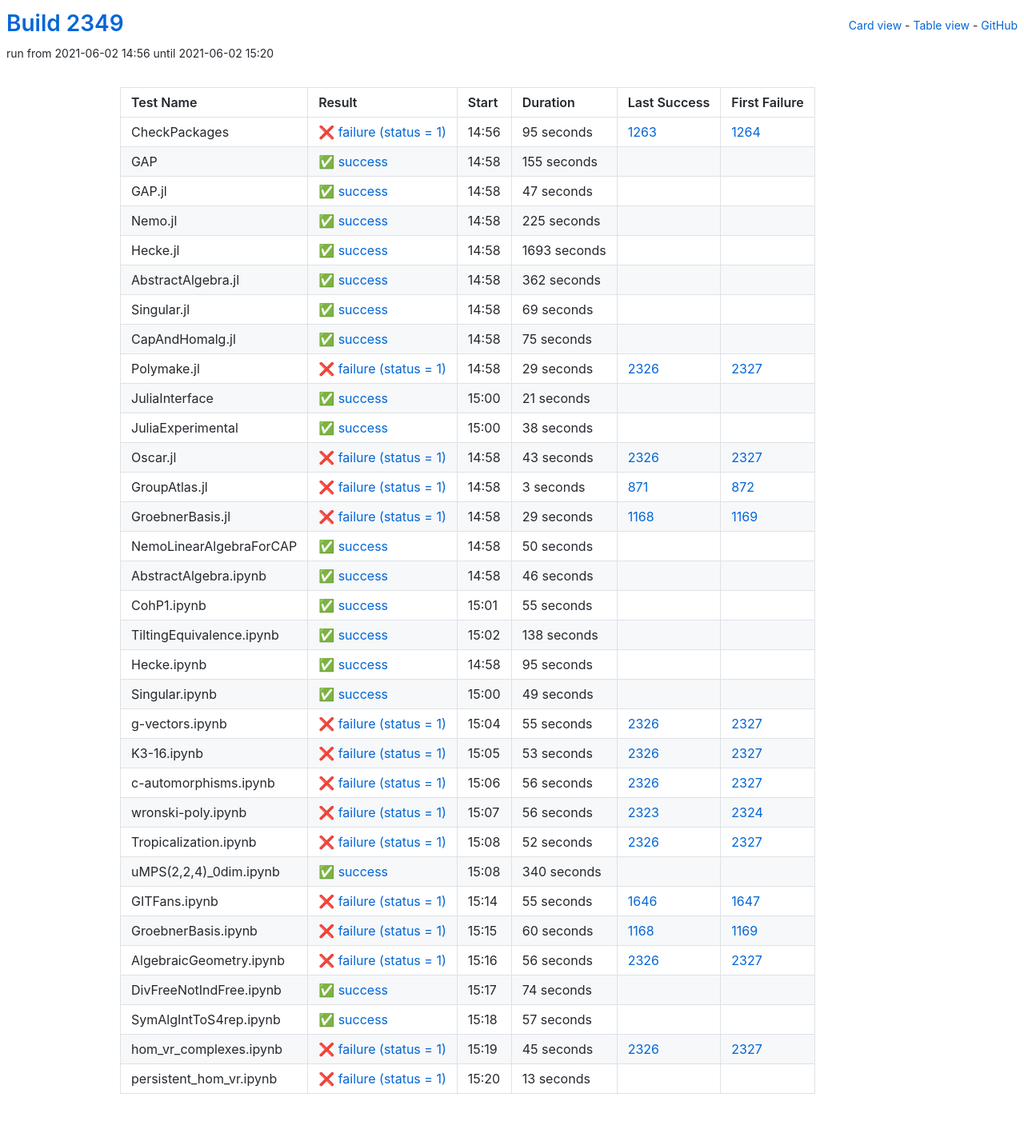
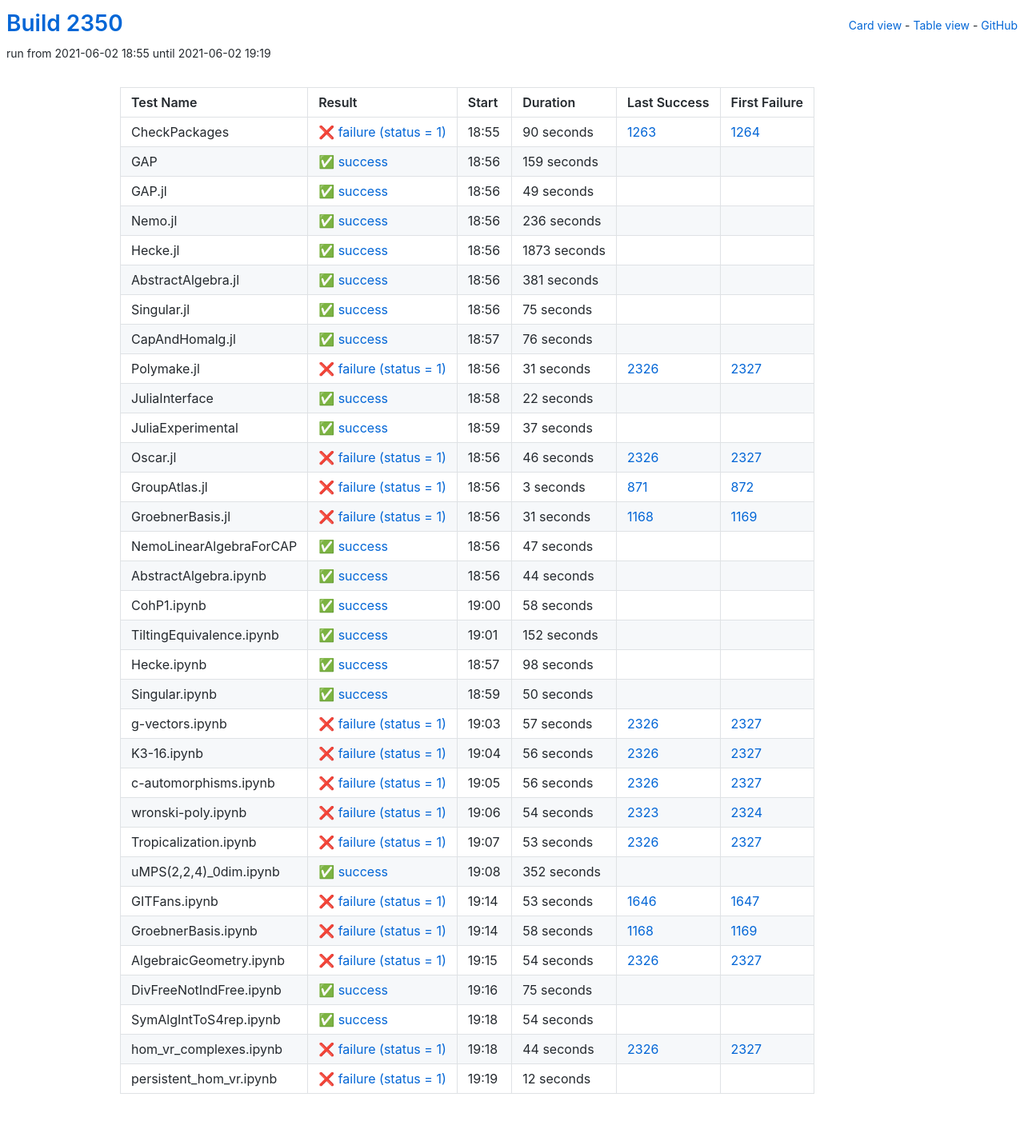
Before and after one commit to oscar-system/oscar-ci-status-stable, a Jekyll site: the page built from table.html, in a window 1280 px wide. Shown: the whole page at 80% size. Built offline with Jekyll 4.4.1, drawn with Linux system fonts in a browser that asks for light colours.

Commit message:
Build #2350

```diff
--- a/_data/ci.yml
+++ b/_data/ci.yml
@@ -1,6 +1,6 @@
 ---
-build: 2349
-build_url: https://oscarci.mathematik.uni-kl.de/job/oscar-stable/2349/
+build: 2350
+build_url: https://oscarci.mathematik.uni-kl.de/job/oscar-stable/2350/
 job: oscar-stable
 organization: oscar-system
 repo: oscar-ci-status-stable
@@ -8,92 +8,80 @@ repourl: https://github.com/oscar-system/oscar-ci-status-stable
 tests:
 - name: CheckPackages
   id: checkpackages
-  log: https://oscarci.mathematik.uni-kl.de/job/oscar-stable/2349/artifact/logs/build-2349/CheckPackages.log
-  start: 2021-06-02 14:56
+  log: https://oscarci.mathematik.uni-kl.de/job/oscar-stable/2350/artifact/logs/build-2350/CheckPackages.log
+  start: 2021-06-02 18:55
   success: false
   exitcode: 1
   status: failure
-  duration: 95
+  duration: 90
   last_success: 1263
   last_success_url: https://oscarci.mathematik.uni-kl.de/job/oscar-stable/1263/
   first_failure: 1264
   first_failure_url: https://oscarci.mathematik.uni-kl.de/job/oscar-stable/1264/
 - name: GAP
   id: gap
-  log: https://oscarci.mathematik.uni-kl.de/job/oscar-stable/2349/artifact/logs/build-2349/GAP.log
-  start: 2021-06-02 14:58
+  log: https://oscarci.mathematik.uni-kl.de/job/oscar-stable/2350/artifact/logs/build-2350/GAP.log
+  start: 2021-06-02 18:56
   success: true
   exitcode: 0
   status: success
-  duration: 155
+  duration: 159
   last_success: false
   last_success_url:
   first_failure: false
   first_failure_url:
 - name: GAP.jl
   id: gap-jl
-  log: https://oscarci.mathematik.uni-kl.de/job/oscar-stable/2349/artifact/logs/build-2349/GAP.jl.log
-  start: 2021-06-02 14:58
+  log: https://oscarci.mathematik.uni-kl.de/job/oscar-stable/2350/artifact/logs/build-2350/GAP.jl.log
+  start: 2021-06-02 18:56
   success: true
   exitcode: 0
   status: success
-  duration: 47
+  duration: 49
   last_success: false
   last_success_url:
   first_failure: false
   first_failure_url:
 - name: Nemo.jl
   id: nemo-jl
-  log: https://oscarci.mathematik.uni-kl.de/job/oscar-stable/2349/artifact/logs/build-2349/Nemo.jl.log
-  start: 2021-06-02 14:58
+  log: https://oscarci.mathematik.uni-kl.de/job/oscar-stable/2350/artifact/logs/build-2350/Nemo.jl.log
+  start: 2021-06-02 18:56
   success: true
   exitcode: 0
   status: success
-  duration: 225
+  duration: 236
   last_success: false
   last_success_url:
   first_failure: false
   first_failure_url:
 - name: Hecke.jl
   id: hecke-jl
-  log: https://oscarci.mathematik.uni-kl.de/job/oscar-stable/2349/artifact/logs/build-2349/Hecke.jl.log
-  start: 2021-06-02 14:58
+  log: https://oscarci.mathematik.uni-kl.de/job/oscar-stable/2350/artifact/logs/build-2350/Hecke.jl.log
+  start: 2021-06-02 18:56
   success: true
   exitcode: 0
   status: success
-  duration: 1693
+  duration: 1873
   last_success: false
   last_success_url:
   first_failure: false
   first_failure_url:
 - name: AbstractAlgebra.jl
   id: abstractalgebra-jl
-  log: https://oscarci.mathematik.uni-kl.de/job/oscar-stable/2349/artifact/logs/build-2349/AbstractAlgebra.jl.log
-  start: 2021-06-02 14:58
+  log: https://oscarci.mathematik.uni-kl.de/job/oscar-stable/2350/artifact/logs/build-2350/AbstractAlgebra.jl.log
+  start: 2021-06-02 18:56
   success: true
   exitcode: 0
   status: success
-  duration: 362
+  duration: 381
   last_success: false
   last_success_url:
   first_failure: false
   first_failure_url:
 - name: Singular.jl
   id: singular-jl
-  log: https://oscarci.mathematik.uni-kl.de/job/oscar-stable/2349/artifact/logs/build-2349/Singular.jl.log
-  start: 2021-06-02 14:58
-  success: true
-  exitcode: 0
-  status: success
-  duration: 69
-  last_success: false
-  last_success_url:
-  first_failure: false
-  first_failure_url:
-- name: CapAndHomalg.jl
-  id: capandhomalg-jl
-  log: https://oscarci.mathematik.uni-kl.de/job/oscar-stable/2349/artifact/logs/build-2349/CapAndHomalg.jl.log
-  start: 2021-06-02 14:58
+  log: https://oscarci.mathematik.uni-kl.de/job/oscar-stable/2350/artifact/logs/build-2350/Singular.jl.log
+  start: 2021-06-02 18:56
   success: true
   exitcode: 0
   status: success
@@ -102,58 +90,70 @@ tests:
   last_success_url:
   first_failure: false
   first_failure_url:
+- name: CapAndHomalg.jl
+  id: capandhomalg-jl
+  log: https://oscarci.mathematik.uni-kl.de/job/oscar-stable/2350/artifact/logs/build-2350/CapAndHomalg.jl.log
+  start: 2021-06-02 18:57
+  success: true
+  exitcode: 0
+  status: success
+  duration: 76
+  last_success: false
+  last_success_url:
+  first_failure: false
+  first_failure_url:
 - name: Polymake.jl
   id: polymake-jl
-  log: https://oscarci.mathematik.uni-kl.de/job/oscar-stable/2349/artifact/logs/build-2349/Polymake.jl.log
-  start: 2021-06-02 14:58
+  log: https://oscarci.mathematik.uni-kl.de/job/oscar-stable/2350/artifact/logs/build-2350/Polymake.jl.log
+  start: 2021-06-02 18:56
   success: false
   exitcode: 1
   status: failure
-  duration: 29
+  duration: 31
   last_success: 2326
   last_success_url: https://oscarci.mathematik.uni-kl.de/job/oscar-stable/2326/
   first_failure: 2327
   first_failure_url: https://oscarci.mathematik.uni-kl.de/job/oscar-stable/2327/
 - name: JuliaInterface
   id: juliainterface
-  log: https://oscarci.mathematik.uni-kl.de/job/oscar-stable/2349/artifact/logs/build-2349/JuliaInterface.log
-  start: 2021-06-02 15:00
+  log: https://oscarci.mathematik.uni-kl.de/job/oscar-stable/2350/artifact/logs/build-2350/JuliaInterface.log
+  start: 2021-06-02 18:58
   success: true
   exitcode: 0
   status: success
-  duration: 21
+  duration: 22
   last_success: false
   last_success_url:
   first_failure: false
   first_failure_url:
 - name: JuliaExperimental
   id: juliaexperimental
-  log: https://oscarci.mathematik.uni-kl.de/job/oscar-stable/2349/artifact/logs/build-2349/JuliaExperimental.log
-  start: 2021-06-02 15:00
+  log: https://oscarci.mathematik.uni-kl.de/job/oscar-stable/2350/artifact/logs/build-2350/JuliaExperimental.log
+  start: 2021-06-02 18:59
   success: true
   exitcode: 0
   status: success
-  duration: 38
+  duration: 37
   last_success: false
   last_success_url:
   first_failure: false
   first_failure_url:
 - name: Oscar.jl
   id: oscar-jl
-  log: https://oscarci.mathematik.uni-kl.de/job/oscar-stable/2349/artifact/logs/build-2349/Oscar.jl.log
-  start: 2021-06-02 14:58
+  log: https://oscarci.mathematik.uni-kl.de/job/oscar-stable/2350/artifact/logs/build-2350/Oscar.jl.log
+  start: 2021-06-02 18:56
   success: false
   exitcode: 1
   status: failure
-  duration: 43
+  duration: 46
   last_success: 2326
   last_success_url: https://oscarci.mathematik.uni-kl.de/job/oscar-stable/2326/
   first_failure: 2327
   first_failure_url: https://oscarci.mathematik.uni-kl.de/job/oscar-stable/2327/
 - name: GroupAtlas.jl
   id: groupatlas-jl
-  log: https://oscarci.mathematik.uni-kl.de/job/oscar-stable/2349/artifact/logs/build-2349/GroupAtlas.jl.log
-  start: 2021-06-02 14:58
+  log: https://oscarci.mathematik.uni-kl.de/job/oscar-stable/2350/artifact/logs/build-2350/GroupAtlas.jl.log
+  start: 2021-06-02 18:56
   success: false
   exitcode: 1
   status: failure
@@ -164,20 +164,80 @@ tests:
   first_failure_url: https://oscarci.mathematik.uni-kl.de/job/oscar-stable/872/
 - name: GroebnerBasis.jl
   id: groebnerbasis-jl
-  log: https://oscarci.mathematik.uni-kl.de/job/oscar-stable/2349/artifact/logs/build-2349/GroebnerBasis.jl.log
-  start: 2021-06-02 14:58
+  log: https://oscarci.mathematik.uni-kl.de/job/oscar-stable/2350/artifact/logs/build-2350/GroebnerBasis.jl.log
+  start: 2021-06-02 18:56
   success: false
   exitcode: 1
   status: failure
-  duration: 29
+  duration: 31
   last_success: 1168
   last_success_url: https://oscarci.mathematik.uni-kl.de/job/oscar-stable/1168/
   first_failure: 1169
   first_failure_url: https://oscarci.mathematik.uni-kl.de/job/oscar-stable/1169/
 - name: NemoLinearAlgebraForCAP
   id: nemolinearalgebraforcap
-  log: https://oscarci.mathematik.uni-kl.de/job/oscar-stable/2349/artifact/logs/build-2349/NemoLinearAlgebraForCAP.log
-  start: 2021-06-02 14:58
+  log: https://oscarci.mathematik.uni-kl.de/job/oscar-stable/2350/artifact/logs/build-2350/NemoLinearAlgebraForCAP.log
+  start: 2021-06-02 18:56
+  success: true
+  exitcode: 0
+  status: success
+  duration: 47
+  last_success: false
+  last_success_url:
+  first_failure: false
+  first_failure_url:
+- name: AbstractAlgebra.ipynb
+  id: abstractalgebra-ipynb
+  log: https://oscarci.mathematik.uni-kl.de/job/oscar-stable/2350/artifact/logs/build-2350/AbstractAlgebra.ipynb.log
+  start: 2021-06-02 18:56
+  success: true
+  exitcode: 0
+  status: success
+  duration: 44
+  last_success: false
+  last_success_url:
+  first_failure: false
+  first_failure_url:
+- name: CohP1.ipynb
+  id: cohp1-ipynb
+  log: https://oscarci.mathematik.uni-kl.de/job/oscar-stable/2350/artifact/logs/build-2350/CohP1.ipynb.log
+  start: 2021-06-02 19:00
+  success: true
+  exitcode: 0
+  status: success
+  duration: 58
+  last_success: false
+  last_success_url:
+  first_failure: false
+  first_failure_url:
+- name: TiltingEquivalence.ipynb
+  id: tiltingequivalence-ipynb
+  log: https://oscarci.mathematik.uni-kl.de/job/oscar-stable/2350/artifact/logs/build-2350/TiltingEquivalence.ipynb.log
+  start: 2021-06-02 19:01
+  success: true
+  exitcode: 0
+  status: success
+  duration: 152
+  last_success: false
+  last_success_url:
+  first_failure: false
+  first_failure_url:
+- name: Hecke.ipynb
+  id: hecke-ipynb
+  log: https://oscarci.mathematik.uni-kl.de/job/oscar-stable/2350/artifact/logs/build-2350/Hecke.ipynb.log
+  start: 2021-06-02 18:57
+  success: true
+  exitcode: 0
+  status: success
+  duration: 98
+  last_success: false
+  last_success_url:
+  first_failure: false
+  first_failure_url:
+- name: Singular.ipynb
+  id: singular-ipynb
+  log: https://oscarci.mathematik.uni-kl.de/job/oscar-stable/2350/artifact/logs/build-2350/Singular.ipynb.log
+  start: 2021-06-02 18:59
   success: true
   exitcode: 0
   status: success
@@ -186,94 +246,34 @@ tests:
   last_success_url:
   first_failure: false
   first_failure_url:
-- name: AbstractAlgebra.ipynb
-  id: abstractalgebra-ipynb
-  log: https://oscarci.mathematik.uni-kl.de/job/oscar-stable/2349/artifact/logs/build-2349/AbstractAlgebra.ipynb.log
-  start: 2021-06-02 14:58
-  success: true
-  exitcode: 0
-  status: success
-  duration: 46
-  last_success: false
-  last_success_url:
-  first_failure: false
-  first_failure_url:
-- name: CohP1.ipynb
-  id: cohp1-ipynb
-  log: https://oscarci.mathematik.uni-kl.de/job/oscar-stable/2349/artifact/logs/build-2349/CohP1.ipynb.log
-  start: 2021-06-02 15:01
-  success: true
-  exitcode: 0
-  status: success
-  duration: 55
-  last_success: false
-  last_success_url:
-  first_failure: false
-  first_failure_url:
-- name: TiltingEquivalence.ipynb
-  id: tiltingequivalence-ipynb
-  log: https://oscarci.mathematik.uni-kl.de/job/oscar-stable/2349/artifact/logs/build-2349/TiltingEquivalence.ipynb.log
-  start: 2021-06-02 15:02
-  success: true
-  exitcode: 0
-  status: success
-  duration: 138
-  last_success: false
-  last_success_url:
-  first_failure: false
-  first_failure_url:
-- name: Hecke.ipynb
-  id: hecke-ipynb
-  log: https://oscarci.mathematik.uni-kl.de/job/oscar-stable/2349/artifact/logs/build-2349/Hecke.ipynb.log
-  start: 2021-06-02 14:58
-  success: true
-  exitcode: 0
-  status: success
-  duration: 95
-  last_success: false
-  last_success_url:
-  first_failure: false
-  first_failure_url:
-- name: Singular.ipynb
-  id: singular-ipynb
-  log: https://oscarci.mathematik.uni-kl.de/job/oscar-stable/2349/artifact/logs/build-2349/Singular.ipynb.log
-  start: 2021-06-02 15:00
-  success: true
-  exitcode: 0
-  status: success
-  duration: 49
-  last_success: false
-  last_success_url:
-  first_failure: false
-  first_failure_url:
 - name: g-vectors.ipynb
   id: g-vectors-ipynb
-  log: https://oscarci.mathematik.uni-kl.de/job/oscar-stable/2349/artifact/logs/build-2349/g-vectors.ipynb.log
-  start: 2021-06-02 15:04
+  log: https://oscarci.mathematik.uni-kl.de/job/oscar-stable/2350/artifact/logs/build-2350/g-vectors.ipynb.log
+  start: 2021-06-02 19:03
   success: false
   exitcode: 1
   status: failure
-  duration: 55
+  duration: 57
   last_success: 2326
   last_success_url: https://oscarci.mathematik.uni-kl.de/job/oscar-stable/2326/
   first_failure: 2327
   first_failure_url: https://oscarci.mathematik.uni-kl.de/job/oscar-stable/2327/
 - name: K3-16.ipynb
   id: k3-16-ipynb
-  log: https://oscarci.mathematik.uni-kl.de/job/oscar-stable/2349/artifact/logs/build-2349/K3-16.ipynb.log
-  start: 2021-06-02 15:05
+  log: https://oscarci.mathematik.uni-kl.de/job/oscar-stable/2350/artifact/logs/build-2350/K3-16.ipynb.log
+  start: 2021-06-02 19:04
   success: false
   exitcode: 1
   status: failure
-  duration: 53
+  duration: 56
   last_success: 2326
   last_success_url: https://oscarci.mathematik.uni-kl.de/job/oscar-stable/2326/
   first_failure: 2327
   first_failure_url: https://oscarci.mathematik.uni-kl.de/job/oscar-stable/2327/
 - name: c-automorphisms.ipynb
   id: c-automorphisms-ipynb
-  log: https://oscarci.mathematik.uni-kl.de/job/oscar-stable/2349/artifact/logs/build-2349/c-automorphisms.ipynb.log
-  start: 2021-06-02 15:06
+  log: https://oscarci.mathematik.uni-kl.de/job/oscar-stable/2350/artifact/logs/build-2350/c-automorphisms.ipynb.log
+  start: 2021-06-02 19:05
   success: false
   exitcode: 1
   status: failure
@@ -284,120 +284,120 @@ tests:
   first_failure_url: https://oscarci.mathematik.uni-kl.de/job/oscar-stable/2327/
 - name: wronski-poly.ipynb
   id: wronski-poly-ipynb
-  log: https://oscarci.mathematik.uni-kl.de/job/oscar-stable/2349/artifact/logs/build-2349/wronski-poly.ipynb.log
-  start: 2021-06-02 15:07
+  log: https://oscarci.mathematik.uni-kl.de/job/oscar-stable/2350/artifact/logs/build-2350/wronski-poly.ipynb.log
+  start: 2021-06-02 19:06
   success: false
   exitcode: 1
   status: failure
-  duration: 56
+  duration: 54
   last_success: 2323
   last_success_url: https://oscarci.mathematik.uni-kl.de/job/oscar-stable/2323/
   first_failure: 2324
   first_failure_url: https://oscarci.mathematik.uni-kl.de/job/oscar-stable/2324/
 - name: Tropicalization.ipynb
   id: tropicalization-ipynb
-  log: https://oscarci.mathematik.uni-kl.de/job/oscar-stable/2349/artifact/logs/build-2349/Tropicalization.ipynb.log
-  start: 2021-06-02 15:08
+  log: https://oscarci.mathematik.uni-kl.de/job/oscar-stable/2350/artifact/logs/build-2350/Tropicalization.ipynb.log
+  start: 2021-06-02 19:07
   success: false
   exitcode: 1
   status: failure
-  duration: 52
+  duration: 53
   last_success: 2326
   last_success_url: https://oscarci.mathematik.uni-kl.de/job/oscar-stable/2326/
   first_failure: 2327
   first_failure_url: https://oscarci.mathematik.uni-kl.de/job/oscar-stable/2327/
 - name: uMPS(2,2,4)_0dim.ipynb
   id: umps-2-2-4-0dim-ipynb
-  log: https://oscarci.mathematik.uni-kl.de/job/oscar-stable/2349/artifact/logs/build-2349/uMPS-2-2-4-_0dim.ipynb.log
-  start: 2021-06-02 15:08
+  log: https://oscarci.mathematik.uni-kl.de/job/oscar-stable/2350/artifact/logs/build-2350/uMPS-2-2-4-_0dim.ipynb.log
+  start: 2021-06-02 19:08
   success: true
   exitcode: 0
   status: success
-  duration: 340
+  duration: 352
   last_success: false
   last_success_url:
   first_failure: false
   first_failure_url:
 - name: GITFans.ipynb
   id: gitfans-ipynb
-  log: https://oscarci.mathematik.uni-kl.de/job/oscar-stable/2349/artifact/logs/build-2349/GITFans.ipynb.log
-  start: 2021-06-02 15:14
+  log: https://oscarci.mathematik.uni-kl.de/job/oscar-stable/2350/artifact/logs/build-2350/GITFans.ipynb.log
+  start: 2021-06-02 19:14
   success: false
   exitcode: 1
   status: failure
-  duration: 55
+  duration: 53
   last_success: 1646
   last_success_url: https://oscarci.mathematik.uni-kl.de/job/oscar-stable/1646/
   first_failure: 1647
   first_failure_url: https://oscarci.mathematik.uni-kl.de/job/oscar-stable/1647/
 - name: GroebnerBasis.ipynb
   id: groebnerbasis-ipynb
-  log: https://oscarci.mathematik.uni-kl.de/job/oscar-stable/2349/artifact/logs/build-2349/GroebnerBasis.ipynb.log
-  start: 2021-06-02 15:15
+  log: https://oscarci.mathematik.uni-kl.de/job/oscar-stable/2350/artifact/logs/build-2350/GroebnerBasis.ipynb.log
+  start: 2021-06-02 19:14
   success: false
   exitcode: 1
   status: failure
-  duration: 60
+  duration: 58
   last_success: 1168
   last_success_url: https://oscarci.mathematik.uni-kl.de/job/oscar-stable/1168/
   first_failure: 1169
   first_failure_url: https://oscarci.mathematik.uni-kl.de/job/oscar-stable/1169/
 - name: AlgebraicGeometry.ipynb
   id: algebraicgeometry-ipynb
-  log: https://oscarci.mathematik.uni-kl.de/job/oscar-stable/2349/artifact/logs/build-2349/AlgebraicGeometry.ipynb.log
-  start: 2021-06-02 15:16
+  log: https://oscarci.mathematik.uni-kl.de/job/oscar-stable/2350/artifact/logs/build-2350/AlgebraicGeometry.ipynb.log
+  start: 2021-06-02 19:15
   success: false
   exitcode: 1
   status: failure
-  duration: 56
+  duration: 54
   last_success: 2326
   last_success_url: https://oscarci.mathematik.uni-kl.de/job/oscar-stable/2326/
   first_failure: 2327
   first_failure_url: https://oscarci.mathematik.uni-kl.de/job/oscar-stable/2327/
 - name: DivFreeNotIndFree.ipynb
   id: divfreenotindfree-ipynb
-  log: https://oscarci.mathematik.uni-kl.de/job/oscar-stable/2349/artifact/logs/build-2349/DivFreeNotIndFree.ipynb.log
-  start: 2021-06-02 15:17
+  log: https://oscarci.mathematik.uni-kl.de/job/oscar-stable/2350/artifact/logs/build-2350/DivFreeNotIndFree.ipynb.log
+  start: 2021-06-02 19:16
   success: true
   exitcode: 0
   status: success
-  duration: 74
+  duration: 75
   last_success: false
   last_success_url:
   first_failure: false
   first_failure_url:
 - name: SymAlgIntToS4rep.ipynb
   id: symalginttos4rep-ipynb
-  log: https://oscarci.mathematik.uni-kl.de/job/oscar-stable/2349/artifact/logs/build-2349/SymAlgIntToS4rep.ipynb.log
-  start: 2021-06-02 15:18
+  log: https://oscarci.mathematik.uni-kl.de/job/oscar-stable/2350/artifact/logs/build-2350/SymAlgIntToS4rep.ipynb.log
+  start: 2021-06-02 19:18
   success: true
   exitcode: 0
   status: success
-  duration: 57
+  duration: 54
   last_success: false
   last_success_url:
   first_failure: false
   first_failure_url:
 - name: hom_vr_complexes.ipynb
   id: hom-vr-complexes-ipynb
-  log: https://oscarci.mathematik.uni-kl.de/job/oscar-stable/2349/artifact/logs/build-2349/hom_vr_complexes.ipynb.log
-  start: 2021-06-02 15:19
+  log: https://oscarci.mathematik.uni-kl.de/job/oscar-stable/2350/artifact/logs/build-2350/hom_vr_complexes.ipynb.log
+  start: 2021-06-02 19:18
   success: false
   exitcode: 1
   status: failure
-  duration: 45
+  duration: 44
   last_success: 2326
   last_success_url: https://oscarci.mathematik.uni-kl.de/job/oscar-stable/2326/
   first_failure: 2327
   first_failure_url: https://oscarci.mathematik.uni-kl.de/job/oscar-stable/2327/
 - name: persistent_hom_vr.ipynb
   id: persistent-hom-vr-ipynb
-  log: https://oscarci.mathematik.uni-kl.de/job/oscar-stable/2349/artifact/logs/build-2349/persistent_hom_vr.ipynb.log
-  start: 2021-06-02 15:20
+  log: https://oscarci.mathematik.uni-kl.de/job/oscar-stable/2350/artifact/logs/build-2350/persistent_hom_vr.ipynb.log
+  start: 2021-06-02 19:19
   success: false
   exitcode: 1
   status: failure
-  duration: 13
+  duration: 12
   last_success: false
   last_success_url:
   first_failure: false
```
Also changed, not shown: README.md.
